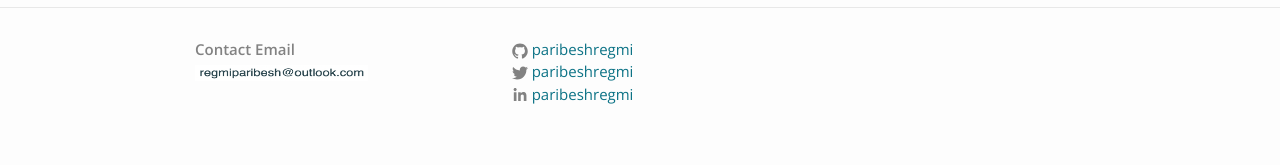
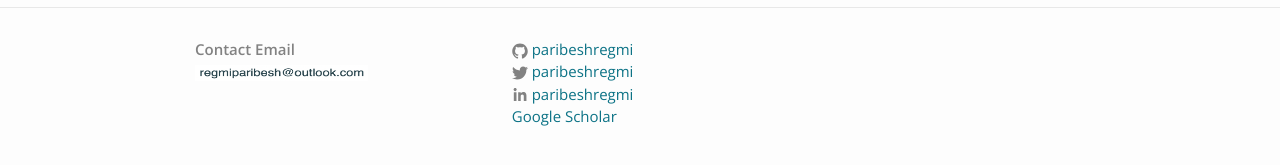
Before and after one commit to paribeshregmi/paribeshregmi.github.io, a Jekyll site: the page built from index.markdown, in a window 1280 px wide. Shown: the part 416-581 px from the top of the page. Built offline with Jekyll 4.4.1, drawn with Linux system fonts in a browser that asks for light colours.

Commit message:
Update footer.html

```diff
--- a/_includes/footer.html
+++ b/_includes/footer.html
@@ -59,6 +59,12 @@
           </li>
           {% endif %}
 
+          {% if site.google_scholar %}
+          <li>
+            <a href="{{ site.google_scholar }}"><i class="fas fa-fw fa-graduation-cap"></i> Google Scholar</a>
+          </li>
+          {% endif %}
+
 
           {% if site.facebook_username %}
           <li>
```
